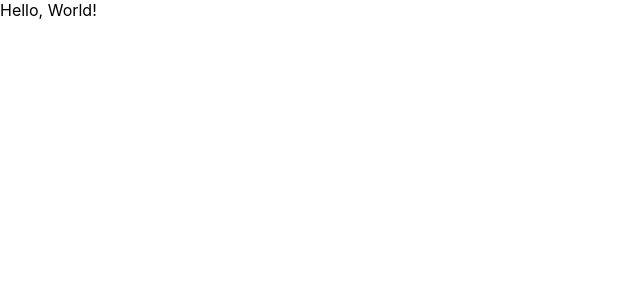
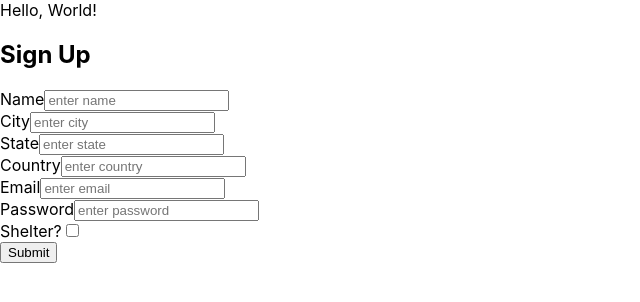
Before and after one commit to melmagana/capstone-frontend, a React (Create React App) app: page / in a window 1280 px wide. Shown: the top 302 px of the page, without its empty margins (0-640 px from the left). Built offline with nearby package versions, Linux system fonts and the light colour scheme.

Commit message:
renders form but can't input

```diff
--- a/src/App.js
+++ b/src/App.js
@@ -1,11 +1,13 @@
 import React from 'react';
 import './App.css';
+import RegisterLoginForm from './RegisterLoginForm'
 
 function App() {
    console.log(process.env)
    return (
       <div className="App">
          Hello, World!
+         <RegisterLoginForm />
       </div>
    );
 }
--- /dev/null
+++ b/src/RegisterLoginForm/index.js
@@ -0,0 +1,69 @@
+import React, {Component} from 'react'
+
+export default class RegisterLoginForm extends Component {
+	render() {
+		return(
+			<div className='RegisterLoginForm'>
+				<h2>Sign Up</h2>
+				<form>
+					<div>
+						<label>Name</label>
+						<input
+							type='text'
+							name='name'
+							placeholder='enter name'
+						/>
+					</div>
+					<div>
+						<label>City</label>
+						<input
+							type='text'
+							name='city'
+							placeholder='enter city'
+						/>
+					</div>
+					<div>
+						<label>State</label>
+						<input
+							type='text'
+							name='state'
+							placeholder='enter state'
+						/>
+					</div>
+					<div>
+						<label>Country</label>
+						<input
+							type='text'
+							name='country'
+							placeholder='enter country'
+						/>
+					</div>
+					<div>
+						<label>Email</label>
+						<input
+							type='email'
+							name='email'
+							placeholder='enter email'
+						/>
+					</div>
+					<div>
+						<label>Password</label>
+						<input
+							type='password'
+							name='password'
+							placeholder='enter password'
+						/>
+					</div>
+					<div>
+						<label>Shelter?</label>
+						<input
+							type='checkbox'
+							name='shelter'
+						/>
+					</div>
+					<button>Submit</button>
+				</form>
+			</div>
+		)
+	}
+}
```
